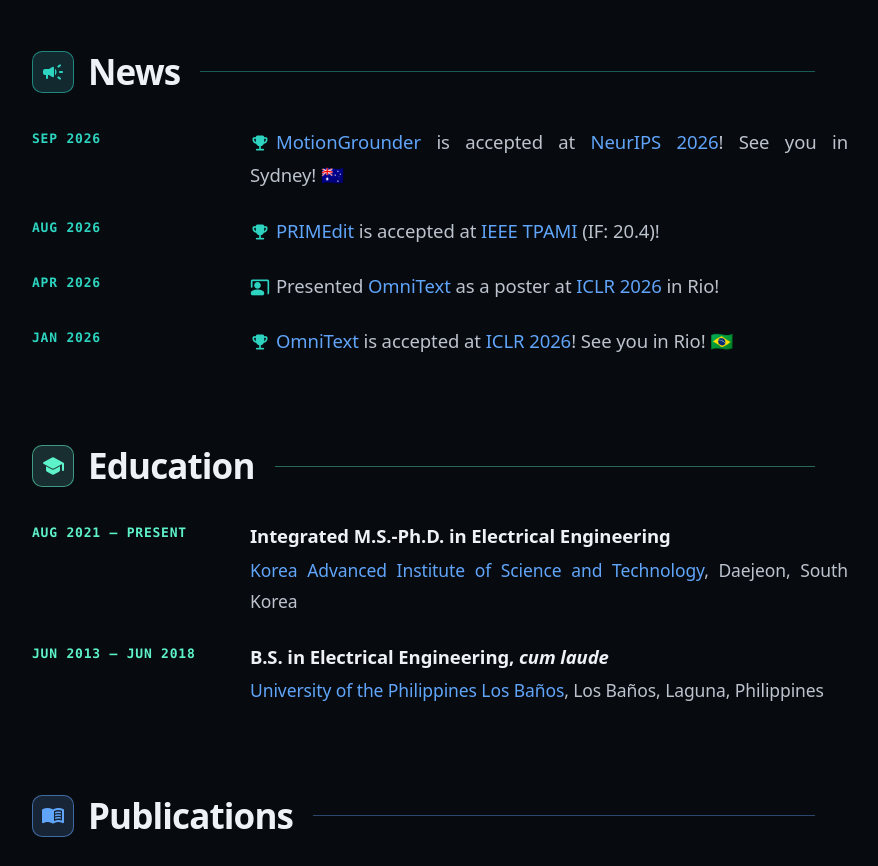
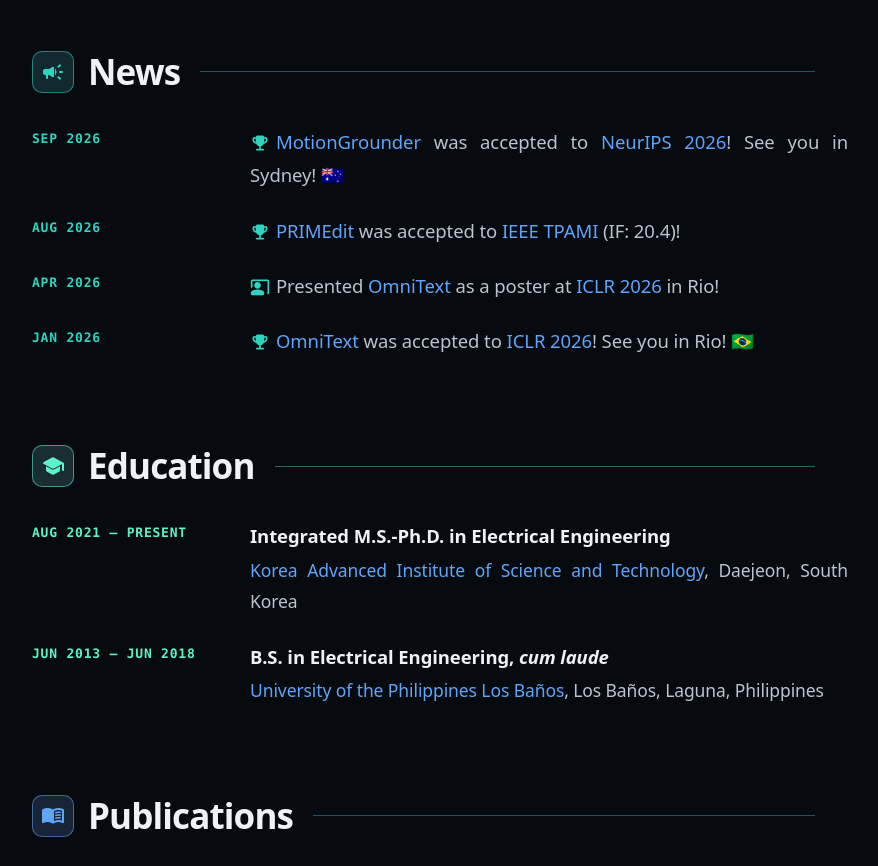
Before and after one commit to sateodoro/sateodoro.github.io, a plain HTML site: page index.html in a window 1280 px wide. Shown: the part 980-1846 px from the top of the page, without its empty margins (200-1078 px from the left). Drawn offline with nearby package versions, Linux system fonts and the light colour scheme; a web font is replaced by a local one.

Commit message:
news: past tense, accepted to

```diff
--- a/index.html
+++ b/index.html
@@ -72,13 +72,13 @@
           <li class="entry">
             <div class="date-label">Sep 2026</div>
             <div class="entry-body">
-              <span class="ms n-ic" aria-hidden="true">trophy</span><a href="https://kaist-viclab.github.io/motiongrounder-site/" target="_blank" rel="noopener">MotionGrounder</a> is accepted at <a href="https://neurips.cc/Conferences/2026" target="_blank" rel="noopener">NeurIPS 2026</a>! See you in Sydney!&nbsp;&#127462;&#127482;
+              <span class="ms n-ic" aria-hidden="true">trophy</span><a href="https://kaist-viclab.github.io/motiongrounder-site/" target="_blank" rel="noopener">MotionGrounder</a> was accepted to <a href="https://neurips.cc/Conferences/2026" target="_blank" rel="noopener">NeurIPS 2026</a>! See you in Sydney!&nbsp;&#127462;&#127482;
             </div>
           </li>
           <li class="entry">
             <div class="date-label">Aug 2026</div>
             <div class="entry-body">
-              <span class="ms n-ic" aria-hidden="true">trophy</span><a href="https://kaist-viclab.github.io/primedit-site/" target="_blank" rel="noopener">PRIMEdit</a> is accepted at <a href="https://ieeexplore.ieee.org/xpl/RecentIssue.jsp?punumber=34" target="_blank" rel="noopener">IEEE TPAMI</a> (IF: 20.4)!
+              <span class="ms n-ic" aria-hidden="true">trophy</span><a href="https://kaist-viclab.github.io/primedit-site/" target="_blank" rel="noopener">PRIMEdit</a> was accepted to <a href="https://ieeexplore.ieee.org/xpl/RecentIssue.jsp?punumber=34" target="_blank" rel="noopener">IEEE TPAMI</a> (IF: 20.4)!
             </div>
           </li>
           <li class="entry">
@@ -90,7 +90,7 @@
           <li class="entry">
             <div class="date-label">Jan 2026</div>
             <div class="entry-body">
-              <span class="ms n-ic" aria-hidden="true">trophy</span><a href="https://kaist-viclab.github.io/omnitext-site/" target="_blank" rel="noopener">OmniText</a> is accepted at <a href="https://iclr.cc/Conferences/2026" target="_blank" rel="noopener">ICLR 2026</a>! See you in Rio!&nbsp;&#127463;&#127479;
+              <span class="ms n-ic" aria-hidden="true">trophy</span><a href="https://kaist-viclab.github.io/omnitext-site/" target="_blank" rel="noopener">OmniText</a> was accepted to <a href="https://iclr.cc/Conferences/2026" target="_blank" rel="noopener">ICLR 2026</a>! See you in Rio!&nbsp;&#127463;&#127479;
             </div>
           </li>
         </ul>
```
